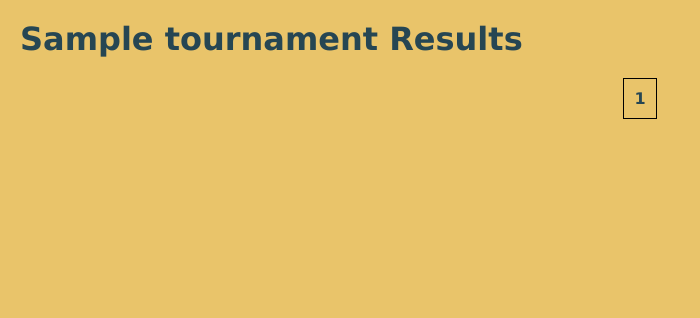
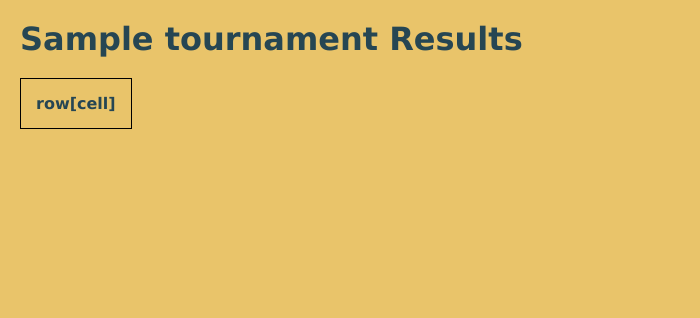
Before and after one commit to ericcai32/coulomb, a Flask app: template templates/tournament.j2 in a window 1280 px wide. Shown: the top 318 px of the page, without its empty margins (0-700 px from the left). Run offline with Flask 3, Linux system fonts and the light colour scheme; the template is opened without the code that fills it: most values are stand-ins (such as "Sample title", 1, 10 or a date in 2020); lists and menus that the app fills with data are empty.

Commit message:
updated tournament.j2 but still needs backend work

```diff
--- a/templates/tournament.j2
+++ b/templates/tournament.j2
@@ -17,6 +17,20 @@
             flex-direction: column;
             background: #E9C46A;
             padding: 1.25em;
+        }
+
+        .editable {
+            border-collapse: collapse;
+        }
+
+        .editable th,
+        .editable td {
+            text-align: left;
+            padding: .938rem;
+        }
+
+        .editable th.edit {
+            background: #f8ff88;
         }
 
         .header {
@@ -67,11 +81,13 @@
         <h1>{{ tournament }} Results</h1>
     </div>
 
-    <div class="table_results">
-        <table class="results">
+    <div class="results">
+        <table class="editable">
             {% for row in data %}
             <tr class="row">
-                <th>{{ row[0] }}</th>
+                {% for cell in row %}
+                <th> row[cell] </th>
+                {% endfor %}
             </tr>
             {% endfor %}
         </table>
@@ -79,3 +95,76 @@
 </body>
 
 </html>
+
+
+<script>
+    // (A) INITIALIZE - DOUBLE CLICK TO EDIT CELL
+    window.addEventListener("DOMContentLoaded", () => {
+        for (let cell of document.querySelectorAll(".editable td")) {
+            cell.ondblclick = () => editable.edit(cell);
+        }
+    });
+
+    var editable = {
+        // (B) PROPERTIES
+        selected: null,  // current selected cell
+        value: "", // current selected cell value
+
+        // (C) "CONVERT" TO EDITABLE CELL
+        edit: cell => {
+            // (C1) REMOVE "DOUBLE CLICK TO EDIT"
+            cell.ondblclick = "";
+
+            // (C2) EDITABLE CONTENT
+            cell.contentEditable = true;
+            cell.focus();
+
+            // (C3) "MARK" CURRENT SELECTED CELL
+            cell.classList.add("edit");
+            editable.selected = cell;
+            editable.value = cell.innerHTML;
+
+            // (C4) PRESS ENTER/ESC OR CLICK OUTSIDE TO END EDIT
+            window.addEventListener("click", editable.close);
+            cell.onkeydown = evt => {
+                if (evt.key == "Enter" || evt.key == "Escape") {
+                    editable.close(evt.key == "Enter" ? true : false);
+                    return false;
+                }
+            };
+        },
+
+        // (D) END "EDIT MODE"
+        close: evt => {
+            if (evt.target != editable.selected) {
+                // (D1) CANCEL - RESTORE PREVIOUS VALUE
+                if (evt === false) {
+                    editable.selected.innerHTML = editable.value;
+                }
+
+                // (D2) REMOVE "EDITABLE"
+                window.getSelection().removeAllRanges();
+                editable.selected.contentEditable = false;
+
+                // (D3) RESTORE CLICK LISTENERS
+                window.removeEventListener("click", editable.close);
+                let cell = editable.selected;
+                cell.onkeydown = "";
+                cell.ondblclick = () => editable.edit(cell);
+
+                // (D4) "UNMARK" CURRENT SELECTED CELL
+                editable.selected.classList.remove("edit");
+                editable.selected = null;
+                editable.value = "";
+
+                // (D5) DO WHATEVER YOU NEED
+                if (evt !== false) {
+                    console.log(cell.innerHTML);
+                    // FIX THIS VERIFY THAT ONLY TO'S ARE EDITING
+                    // FIX THIS MAKE IT SEND TO SERVER
+                }
+            }
+        }
+    };
+
+</script>
```
